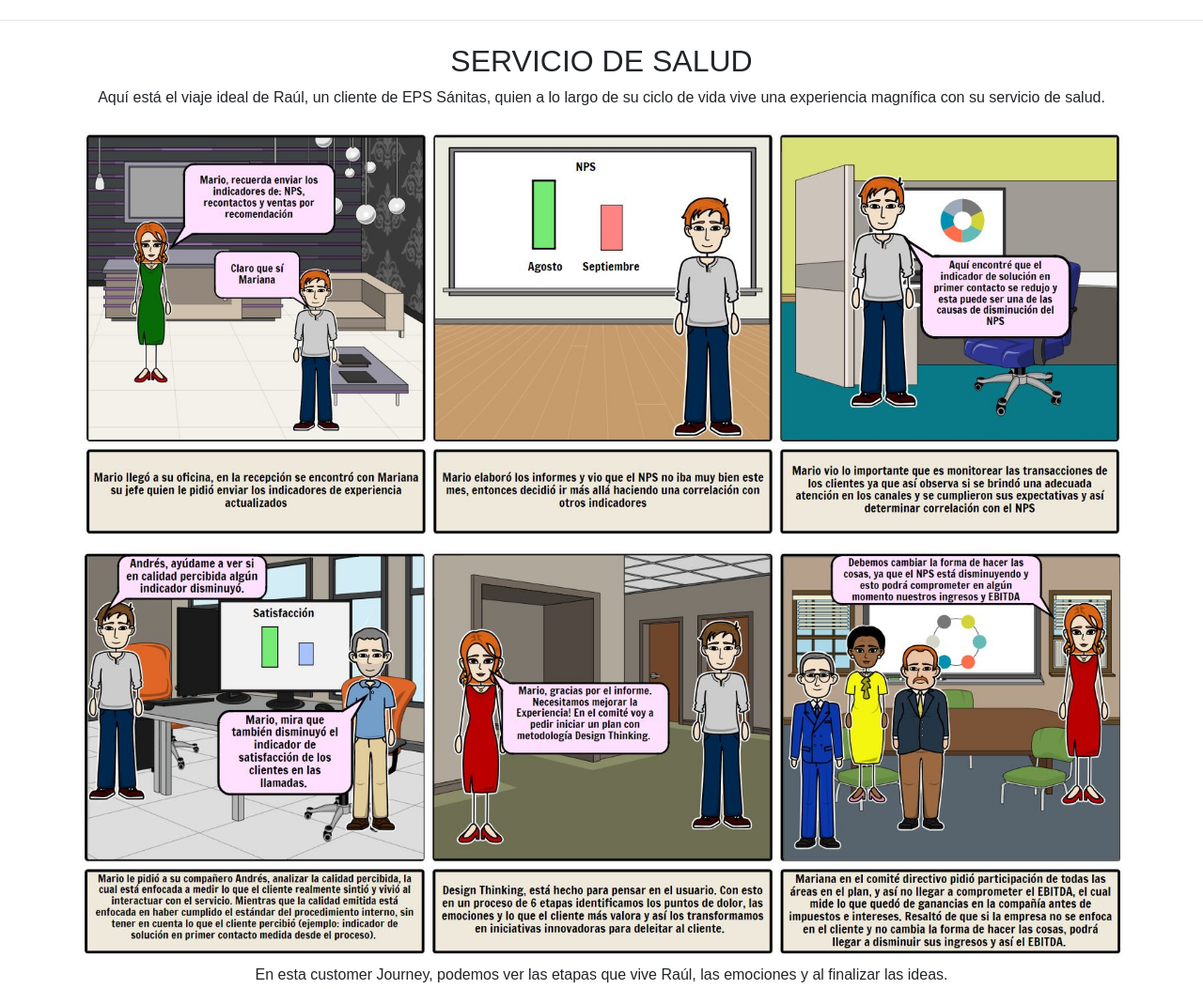
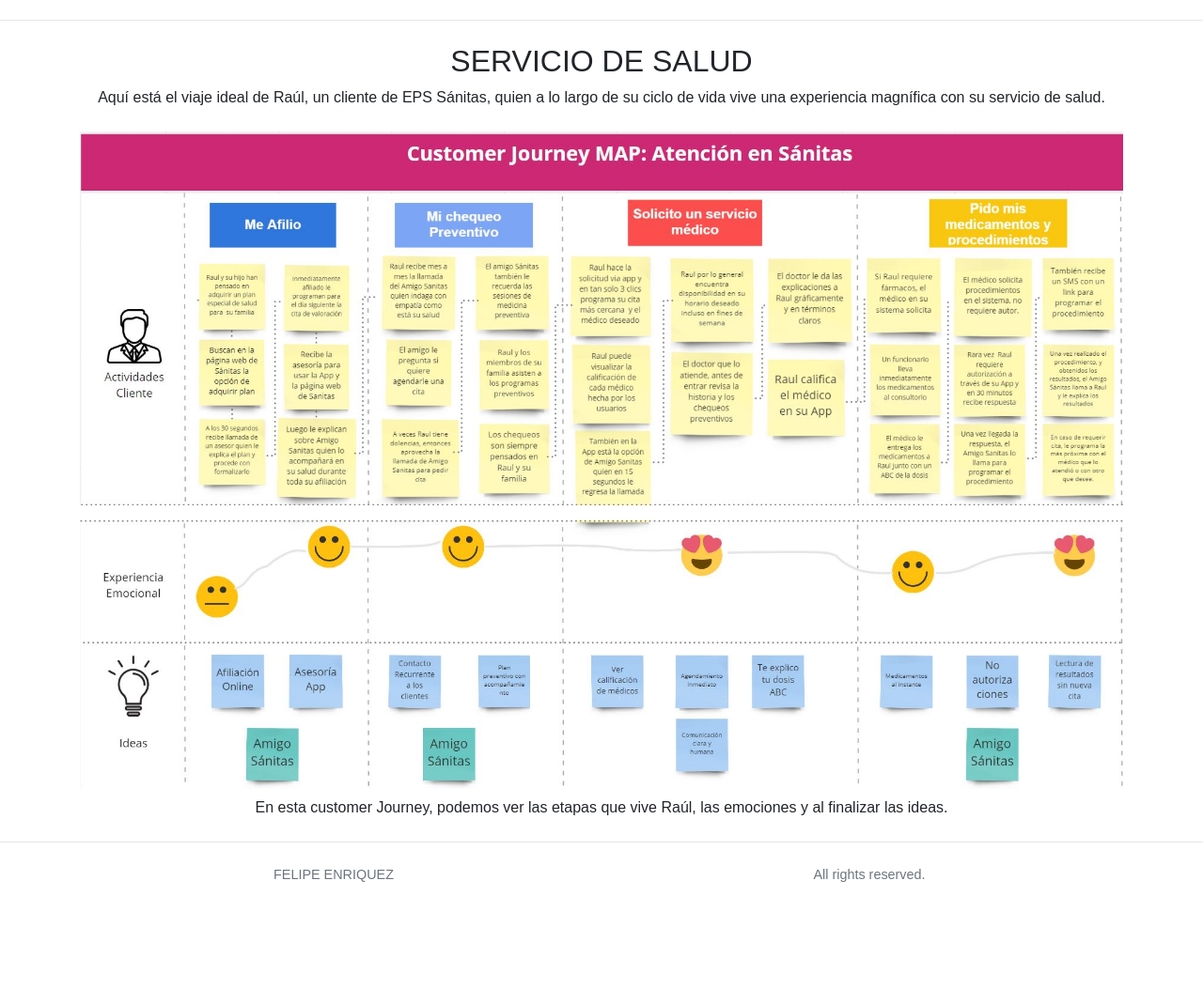
Before and after one commit to felipeenriquez/cxdesign, a plain HTML site: page index.html in a window 1280 px wide. Shown: the part 3061-4114 px from the top of the page at 94% size. After the commit the page ends 4043 px from the top, so only its background shows below. Drawn offline with nearby package versions, Linux system fonts and the light colour scheme; a web font is replaced by a local one.

Commit message:
modificacion 2 imagenes salud

```diff
--- a/index.html
+++ b/index.html
@@ -183,8 +183,8 @@
     <section id="salud" class="container text-center my-4 textodif">
       <h2>SERVICIO DE SALUD</h2>
       <p>Aquí está el viaje ideal de Raúl, un cliente de EPS Sánitas, quien a lo largo de su ciclo de vida vive una experiencia magnífica con su servicio de salud. </p>
-      <img src="imagesjw/Story1.JPG" class="img-fluid my-0 py-2" alt="">
-      <img src="imagesjw/Story2.JPG" class="img-fluid my-0 py-2" alt="">
+      <img src="imagesjw/salud1.JPG" class="img-fluid my-0 py-2" alt="">
+      <img src="imagesjw/salud2.JPG" class="img-fluid my-0 py-2" alt="">
       <p>En esta customer Journey, podemos ver las etapas que vive Raúl, las emociones y al finalizar las ideas.</p>
     </section>
   </div>
```
